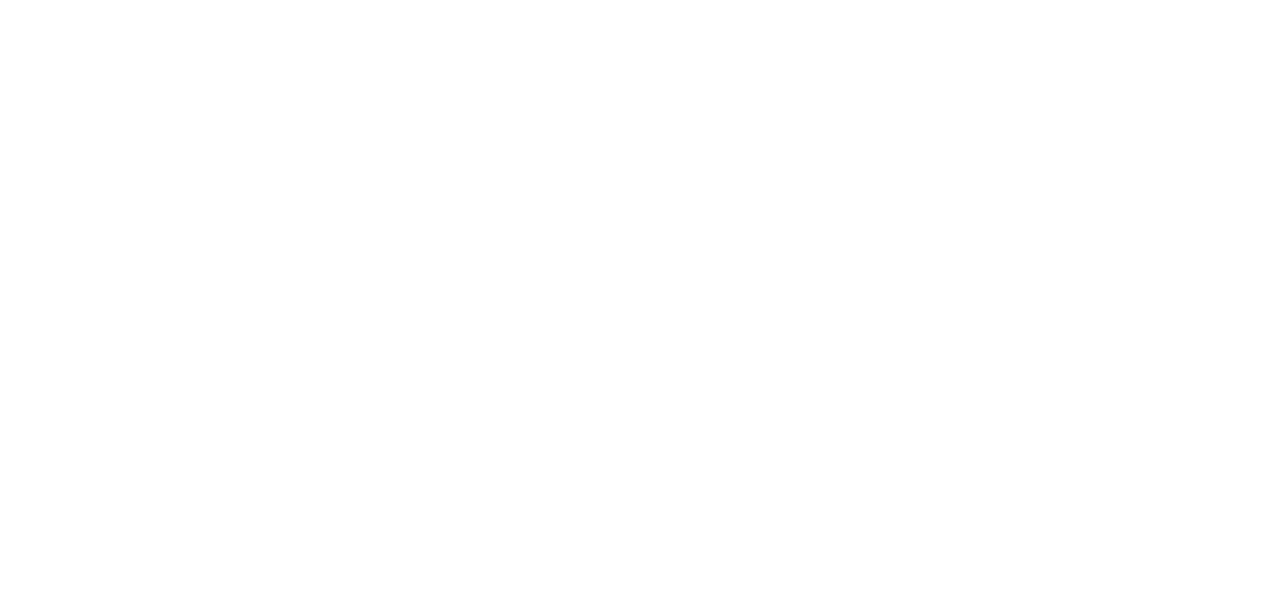
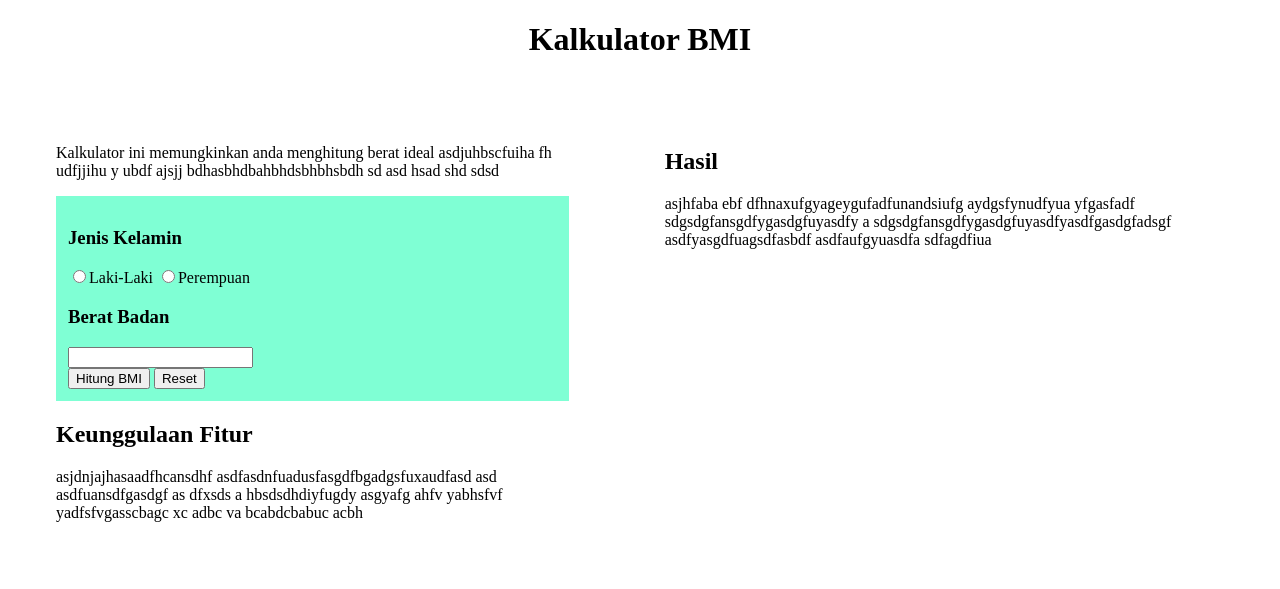
Before and after one commit to revou-fundamental-course/5-aug-24-Rian-Riana, a plain HTML site: page index.html in a window 1280 px wide. Drawn offline with Linux system fonts and the light colour scheme.

Commit message:
config assignment

```diff
--- a/css/styles.css
+++ b/css/styles.css
@@ -1 +1,13 @@
-/* css
+.main-title {
+    text-align: center;
+}
+main {
+    display: flex;
+}
+form {
+    padding: 12px;
+    background-color: aquamarine;
+}
+aside {
+    padding: 48px;
+}
--- a/index.html
+++ b/index.html
@@ -4,8 +4,70 @@
     <meta charset="UTF-8">
     <meta name="viewport" content="width=device-width, initial-scale=1.0">
     <title>Document</title>
+    <link rel="stylesheet" href="css\styles.css">
 </head>
 <body>
+    <header>
+        <h1 class="main-title">Kalkulator BMI</h1>
 
+    </header>
+
+    <main style="display: flex;">
+        <aside>
+            <article>
+            <p>Kalkulator ini memungkinkan anda menghitung berat ideal asdjuhbscfuiha fh udfjjihu y  ubdf ajsjj bdhasbhdbahbhdsbhbhsbdh
+                sd asd hsad shd sdsd
+            </p>
+            </article>
+
+            <form>
+            <div>
+                <h3>Jenis Kelamin</h3>
+                <input type="radio" id="Laki-Laki" name="Jenis Kelamin" value="Laki-Laki">Laki-Laki<label for="Laki-Laki"></label>
+                <input type="radio" id="Perempuan" name="Jenis Kelamin" value="Perempuan">Perempuan<label for="Perempuan"></label>
+            </div>
+            <div>
+                <h3>Berat Badan</h3>
+                <input type="number">
+            </div>
+            <div>
+                <button>Hitung BMI</button>
+                <button>Reset</button>
+
+            </div>
+            </form>
+
+
+            <article>
+            <header>
+                <h2>Keunggulaan Fitur</h2>
+                <p>asjdnjajhasaadfhcansdhf
+                    asdfasdnfuadusfasgdfbgadgsfuxaudfasd asd
+                    asdfuansdfgasdgf  as
+                    dfxsds a hbsdsdhdiyfugdy asgyafg  ahfv yabhsfvf yadfsfvgasscbagc xc adbc va bcabdcbabuc acbh</p>
+            </header>
+            </article>
+        </aside>
+
+        <aside>
+            <section>
+            <header>
+                <h2>Hasil</h2>
+                <p>asjhfaba ebf dfhnaxufgyageygufadfunandsiufg aydgsfynudfyua yfgasfadf
+                    sdgsdgfansgdfygasdgfuyasdfy a sdgsdgfansgdfygasdgfuyasdfyasdfgasdgfadsgf
+                    asdfyasgdfuagsdfasbdf
+                    asdfaufgyuasdfa
+                    sdfagdfiua
+                </p>
+            </header>
+
+            </section>
+        </aside>
+
+    </main>
+
+    <footer>
+
+    </footer>
 </body>
 </html>
```
